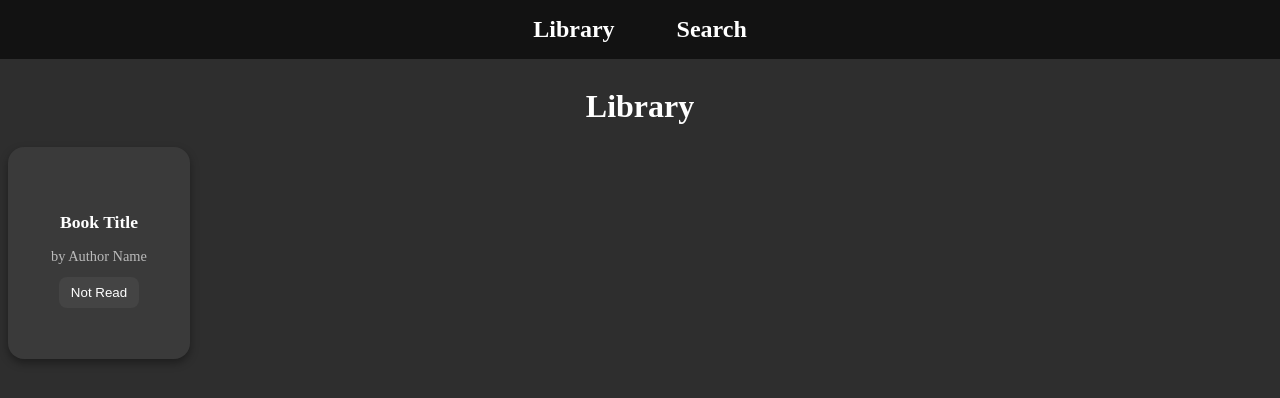
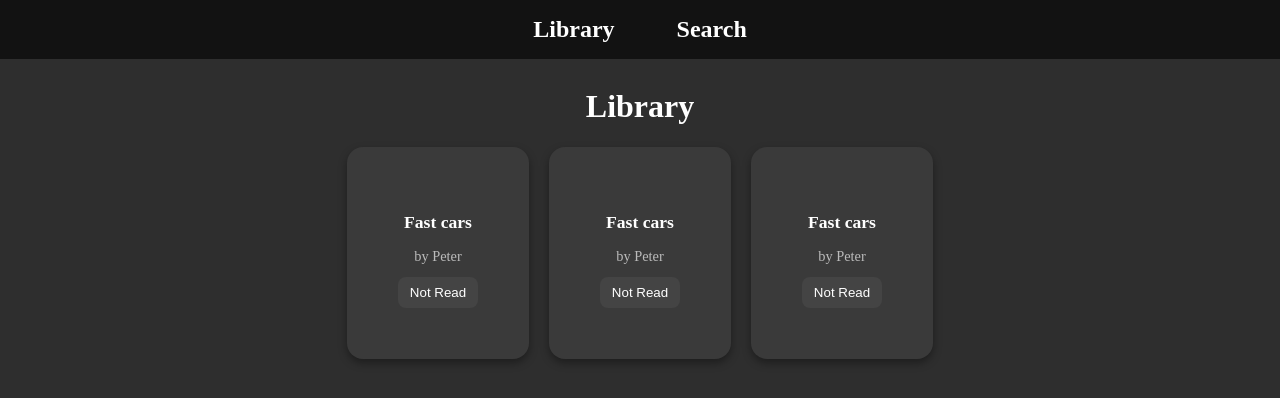
Before and after one commit to JacobRenne/vue-project, a Vue app: page / in a window 1280 px wide. Shown: the top 398 px of the page. Built offline with nearby package versions, Linux system fonts and the light colour scheme.

Commit message:
Add cards read or not function

```diff
--- a/src/views/Library.vue
+++ b/src/views/Library.vue
@@ -1,18 +1,54 @@
-<script>
+<script setup>
+import { ref } from 'vue'
 
+const books = ref([
+    {
+        title: "Fast cars",
+        author: "Peter",
+        readStatus: false,
+        id: 15,
+    },
+    {
+        title: "Fast cars",
+        author: "Peter",
+        readStatus: false,
+        id: 14,
+    },
+    {
+        title: "Fast cars",
+        author: "Peter",
+        readStatus: false,
+        id: 13,
+    }
+])
 
+function changeRead(id) {
+
+    books.value.forEach((book) => {
+        if (book.id === id) {
+            book.readStatus = !book.readStatus
+        }
+        console.log(book.readStatus)
+    })
+
+}
 
 
 </script>
 
 <template>
     <h1 class="page-title">Library</h1>
-    <div class="book-card">
-        <div class="book-info">
-            <h2 class="book-title">Book Title</h2>
-            <p class="book-author">by Author Name</p>
+
+    <div id="book-list">
+        <div class="book-card" v-for="book in books">
+            <div class="book-info">
+                <h2 class="book-title"> {{ book.title }}</h2>
+                <p class="book-author">by {{ book.author }}</p>
+            </div>
+            <button class="read-toggle" @click="changeRead(book.id)">
+                {{ book.readStatus ? "Read" : "Not Read" }}
+            </button>
         </div>
-        <button class="read-toggle" onclick="toggleRead(this)">Not Read</button>
     </div>
 
 </template>
@@ -22,6 +58,13 @@
 .page-title {
     color: white;
     text-align: center;
+}
+
+#book-list {
+    margin: 0 10%;
+    display: flex;
+    justify-content: center;
+    gap: 20px;
 }
 
 .book-card {
```
